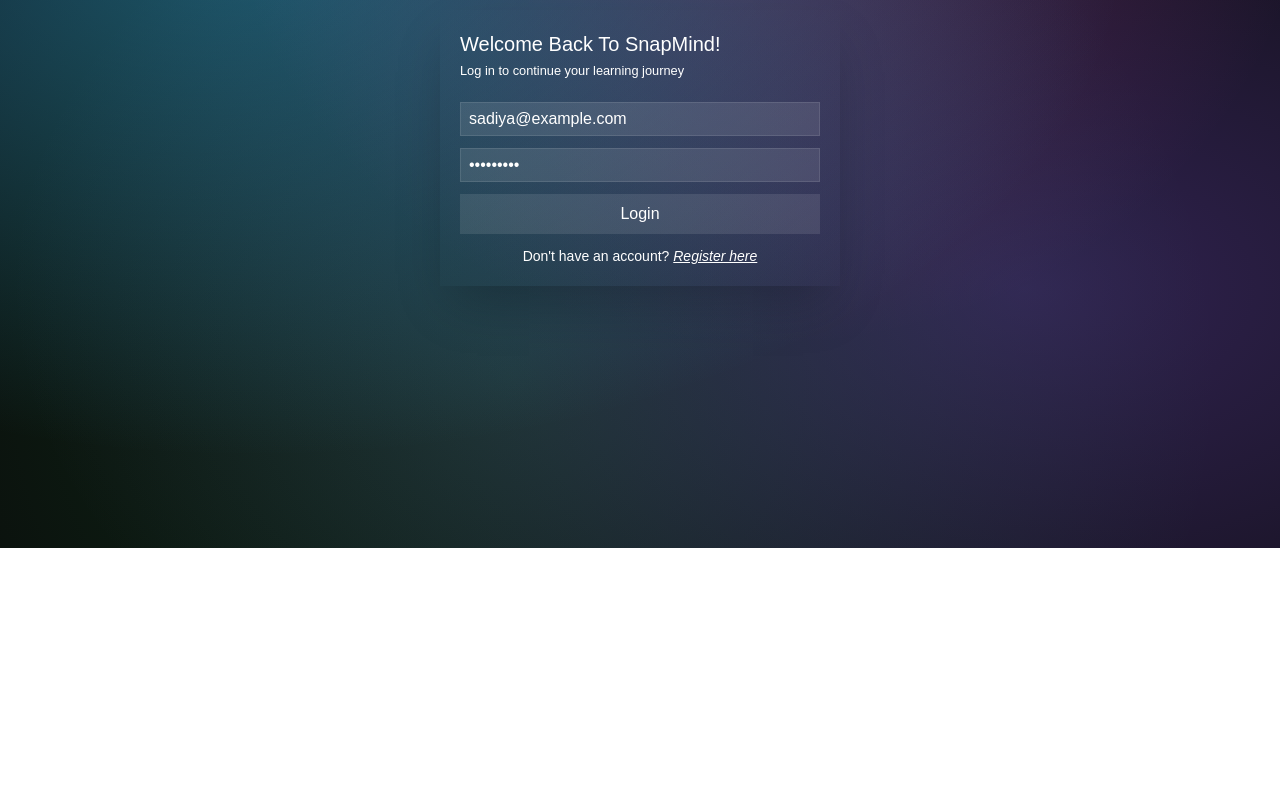
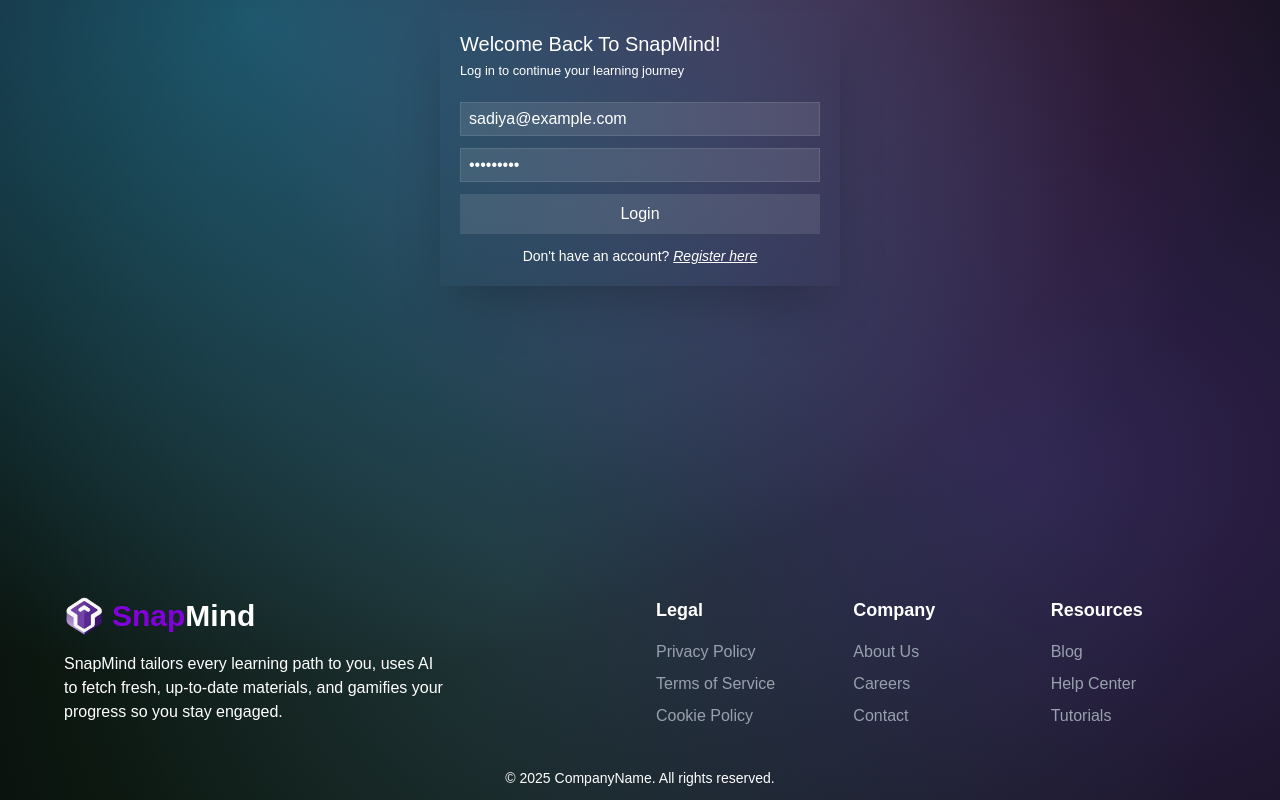
Before and after one commit to Rakibul-98/SnapMind-client, a Next.js app: page /login in a window 1280 px wide. Shown: the part 316-1116 px from the top of the page. Before the commit the page ends 864 px from the top, so only its background shows below. Built offline with nearby package versions, Linux system fonts and the light colour scheme; no server answers.

Commit message:
footer added

```diff
--- a/src/app/(pages)/components/Home/Banner.tsx
+++ b/src/app/(pages)/components/Home/Banner.tsx
@@ -14,9 +14,11 @@
             <span className="text-purple-700">...</span>
           </h2>
           <p className="my-5">
-            Whether you&apos;re mastering a new skill or deepening your
-            expertise, <br className="hidden sm:block" /> we make learning
-            engaging, efficient, and tailored just for you.
+            SnapMind creates personalized courses, pulls the best resources from
+            across the web, and adapts to how you learn.Whether you&apos;re
+            mastering a new skill or deepening your expertise,{" "}
+            <br className="hidden sm:block" /> we make learning engaging,
+            efficient, and tailored just for you.
           </p>
           <div className="flex items-center space-x-3">
             <Link
--- a/src/app/(pages)/components/Home/HowItWorks.tsx
+++ b/src/app/(pages)/components/Home/HowItWorks.tsx
@@ -31,7 +31,7 @@
   return (
     <div className="py-5">
       <h3 className="capitalize text-center text-2xl font-semibold">
-        How this works
+        How it works
       </h3>
       <div className="py-5 grid grid-cols-2 md:grid-cols-2 lg:grid-cols-4 gap-3 items-center">
         {process.map((p, i) => (
--- /dev/null
+++ b/src/app/(pages)/components/Shared/Footer.tsx
@@ -0,0 +1,84 @@
+import Image from "next/image";
+import Link from "next/link";
+import logo from "../../../../assets/logo.png";
+
+export default function Footer() {
+  const footerLinks = [
+    {
+      category: "Legal",
+      links: [
+        { title: "Privacy Policy", href: "#" },
+        { title: "Terms of Service", href: "#" },
+        { title: "Cookie Policy", href: "#" },
+      ],
+    },
+    {
+      category: "Company",
+      links: [
+        { title: "About Us", href: "#" },
+        { title: "Careers", href: "#" },
+        { title: "Contact", href: "#" },
+      ],
+    },
+    {
+      category: "Resources",
+      links: [
+        { title: "Blog", href: "#" },
+        { title: "Help Center", href: "#" },
+        { title: "Tutorials", href: "#" },
+      ],
+    },
+    // {
+    //   category: "Social",
+    //   links: [
+    //     { title: "Twitter", href: "#" },
+    //     { title: "Facebook", href: "#" },
+    //     { title: "Instagram", href: "#" },
+    //   ],
+    // },
+  ];
+
+  return (
+    <footer className="pt-12">
+      <div className="">
+        <div className="grid grid-cols-1 md:grid-cols-2 lg:grid-cols-6 gap-8">
+          <div className="col-span-3 space-y-4">
+            <Link href="/" className="flex items-center">
+              <Image className="h-10 w-10" src={logo} alt="logo" />
+              <span className="ml-2 text-3xl font-bold">
+                <span className="text-purple-700">Snap</span>
+                <span>Mind</span>
+              </span>
+            </Link>
+            <p className="max-w-sm">
+              SnapMind tailors every learning path to you, uses AI to fetch
+              fresh, up-to-date materials, and gamifies your progress so you
+              stay engaged.
+            </p>
+          </div>
+
+          {footerLinks.map((section, index) => (
+            <div key={index} className="space-y-4">
+              <h3 className="text-lg font-semibold">{section.category}</h3>
+              <ul className="space-y-2">
+                {section.links.map((link, linkIndex) => (
+                  <li key={linkIndex}>
+                    <a
+                      href={link.href}
+                      className="text-gray-400 hover:text-white transition-colors duration-200"
+                    >
+                      {link.title}
+                    </a>
+                  </li>
+                ))}
+              </ul>
+            </div>
+          ))}
+        </div>
+      </div>
+      <p className="text-sm text-center pt-10 pb-3">
+        © {new Date().getFullYear()} CompanyName. All rights reserved.
+      </p>
+    </footer>
+  );
+}
--- a/src/app/(pages)/layout.tsx
+++ b/src/app/(pages)/layout.tsx
@@ -1,3 +1,4 @@
+import Footer from "./components/Shared/Footer";
 import Navbar from "./components/Shared/Navbar";
 
 export default function CommonLayout({
@@ -21,6 +22,7 @@
       <div className="text-white relative w-[90%] mx-auto">
         <Navbar />
         {children}
+        <Footer />
       </div>
     </div>
   );
```
